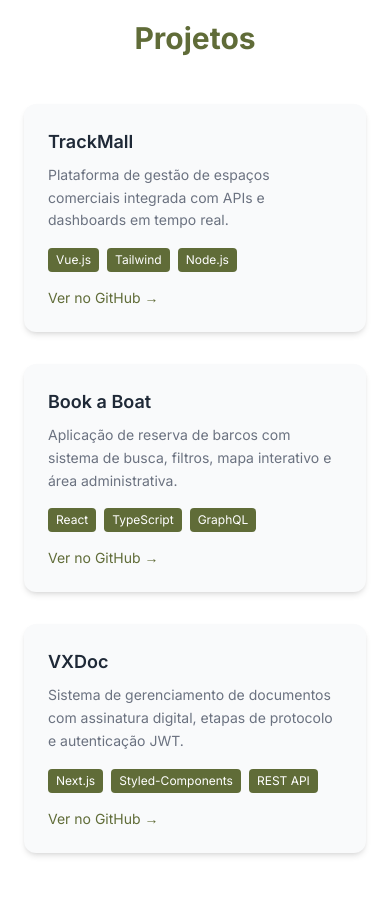
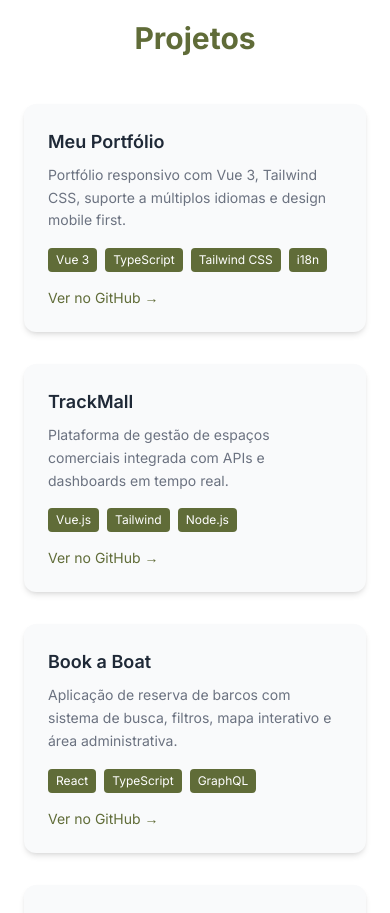
Before and after one commit to davidalmeidasj/my-resume, a Vue app: page / in a window 390 px wide. Shown: the part 2520-3433 px from the top of the page. Built offline with nearby package versions, Linux system fonts and the light colour scheme.

Commit message:
feat(projects): add my-resume project and update translations with mobile-first description

```diff
--- a/src/components/ProjectsSection.vue
+++ b/src/components/ProjectsSection.vue
@@ -4,22 +4,28 @@ const { t } = useI18n()
 
 const projects = [
   {
-    title: t('projects.trackmall.title'),
-    description: t('projects.trackmall.description'),
-    techs: ['Vue.js', 'Tailwind', 'Node.js'],
-    github: 'https://github.com/seu-usuario/trackmall'
+    titleKey: 'projects.resume.title',
+    descriptionKey: 'projects.resume.description',
+    techs: ['Vue 3', 'TypeScript', 'Tailwind CSS', 'i18n'],
+    github: 'https://github.com/davidalmeidasj/my-resume'
   },
   {
-    title: t('projects.bookaboat.title'),
-    description: t('projects.bookaboat.description'),
-    techs: ['React', 'TypeScript', 'GraphQL'],
-    github: 'https://github.com/seu-usuario/book-a-boat'
+    titleKey: 'projects.trackmall.title',
+    descriptionKey: 'projects.trackmall.description',
+    techs: ['Vue.js', 'Tailwind', 'Node.js'],
+    github: 'https://github.com/davidalmeidasj/trackmall'
   },
   {
-    title: t('projects.vxdoc.title'),
-    description: t('projects.vxdoc.description'),
+    titleKey: 'projects.bookaboat.title',
+    descriptionKey: 'projects.bookaboat.description',
+    techs: ['React', 'TypeScript', 'GraphQL'],
+    github: 'https://github.com/davidalmeidasj/book-a-boat'
+  },
+  {
+    titleKey: 'projects.vxdoc.title',
+    descriptionKey: 'projects.vxdoc.description',
     techs: ['Next.js', 'Styled-Components', 'REST API'],
-    github: 'https://github.com/seu-usuario/vxdoc'
+    github: 'https://github.com/davidalmeidasj/vxdoc'
   }
 ]
 </script>
@@ -39,10 +45,10 @@ const projects = [
         >
           <div>
             <h3 class="text-lg font-semibold text-dark mb-2">
-              {{ project.title }}
+              {{ t(project.titleKey) }}
             </h3>
             <p class="text-sm text-muted leading-relaxed mb-4">
-              {{ project.description }}
+              {{ t(project.descriptionKey) }}
             </p>
             <ul class="flex flex-wrap gap-2 mb-4">
               <li
--- a/src/locales/en.json
+++ b/src/locales/en.json
@@ -47,6 +47,10 @@
     "vxdoc": {
       "title": "VXDoc",
       "description": "Document management system with digital signing, protocol steps, and JWT authentication."
+    },
+    "resume": {
+      "title": "My Portfolio",
+      "description": "Responsive portfolio built with Vue 3, Tailwind CSS, multilingual support and mobile-first design."
     }
   },
   "skills": {
--- a/src/locales/es.json
+++ b/src/locales/es.json
@@ -47,6 +47,10 @@
     "vxdoc": {
       "title": "VXDoc",
       "description": "Sistema de gestión de documentos con firma digital, protocolos y autenticación vía JWT."
+    },
+    "resume": {
+      "title": "Mi Portafolio",
+      "description": "Portafolio responsivo desarrollado con Vue 3, Tailwind CSS, soporte multilenguaje y enfoque mobile first."
     }
   },
   "skills": {
--- a/src/locales/pt.json
+++ b/src/locales/pt.json
@@ -47,6 +47,10 @@
     "vxdoc": {
       "title": "VXDoc",
       "description": "Sistema de gerenciamento de documentos com assinatura digital, etapas de protocolo e autenticação JWT."
+    },
+    "resume": {
+      "title": "Meu Portfólio",
+      "description": "Portfólio responsivo com Vue 3, Tailwind CSS, suporte a múltiplos idiomas e design mobile first."
     }
   },
   "skills": {
```
